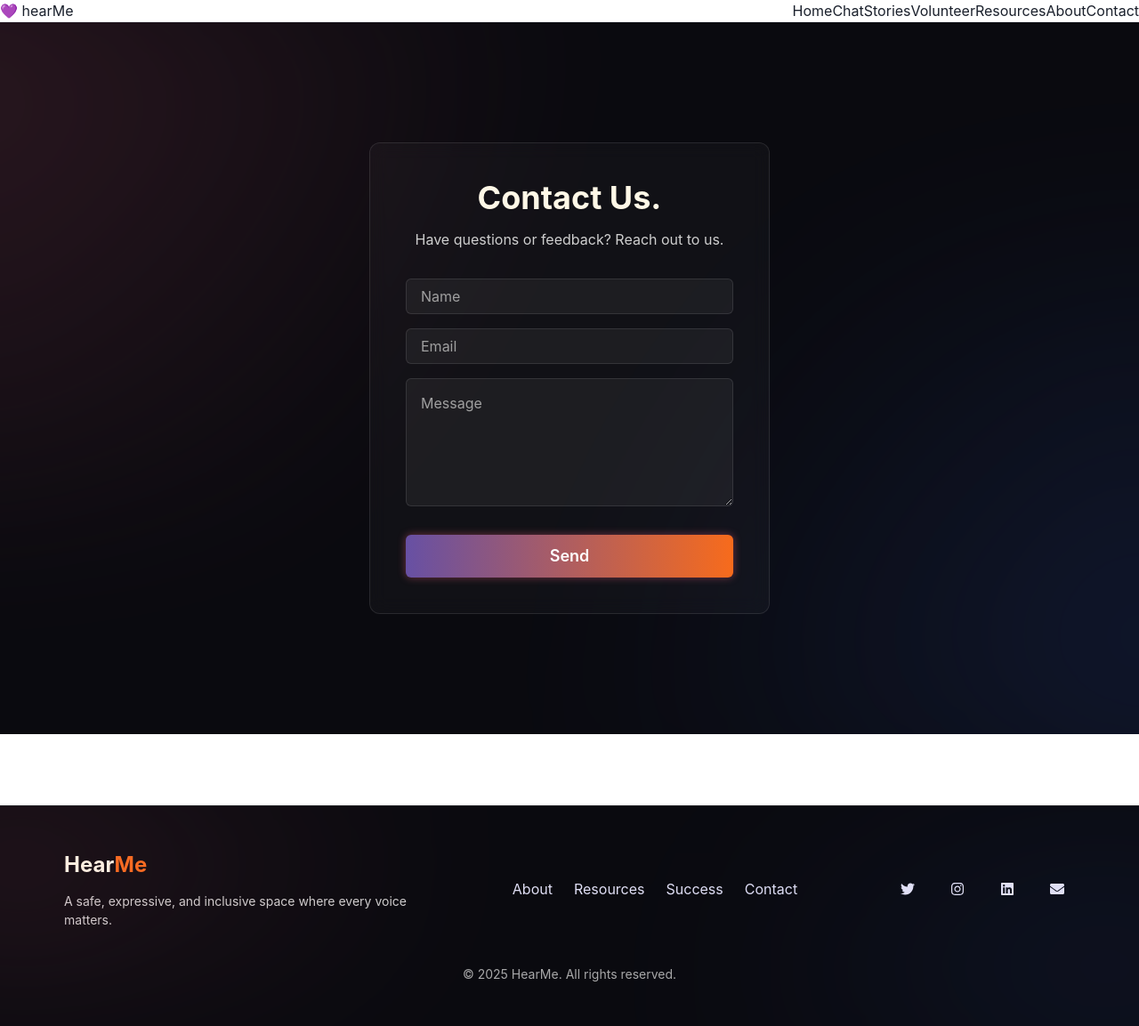
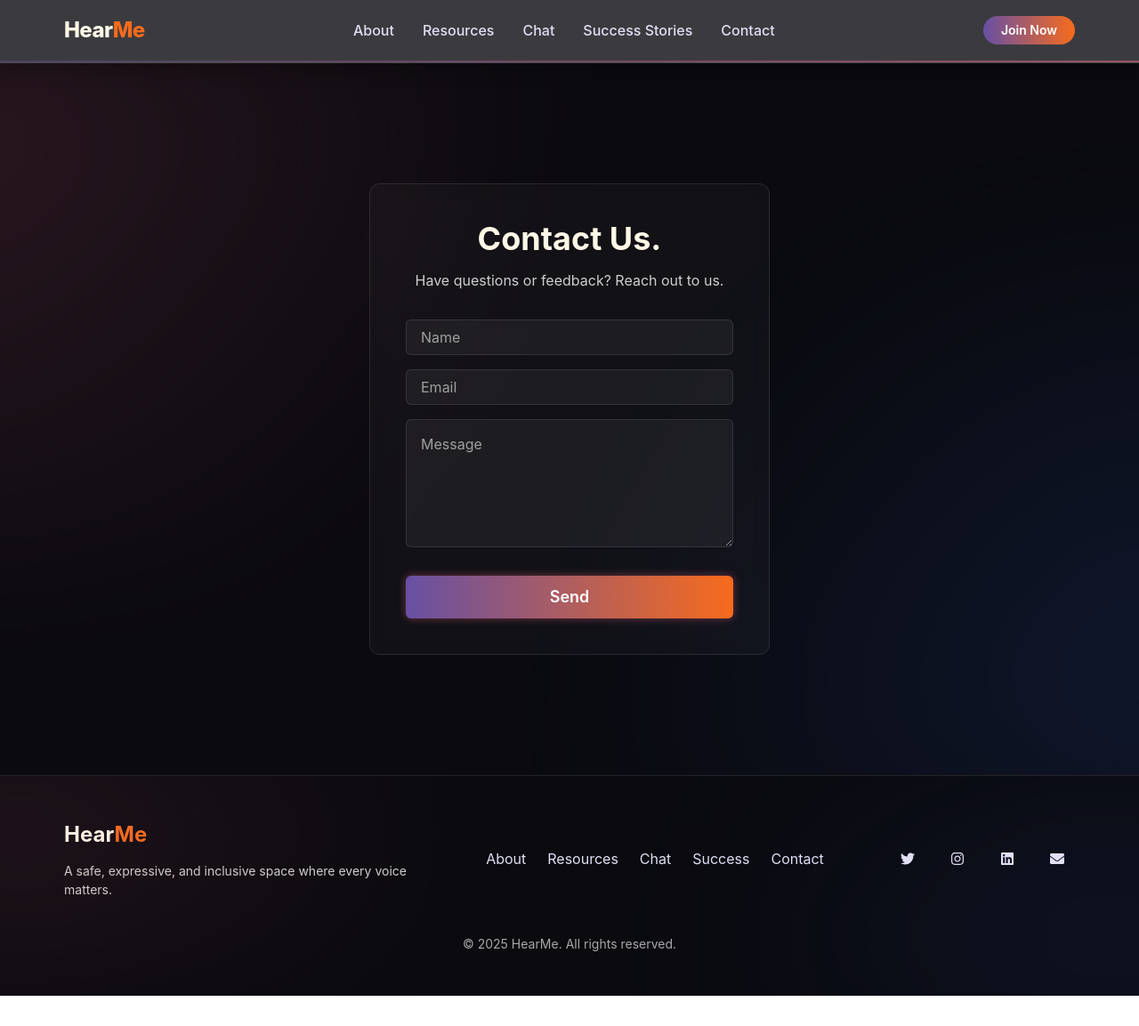
Before and after one commit to rghvndr99/hearMe, a React (Vite) app in the folder frontend/: page /contact in a window 1280 px wide. Shown: the whole page at 89% size. After the commit the page ends 1119 px from the top, so only its background shows below. Built offline with nearby package versions, Linux system fonts and the light colour scheme.

Commit message:
UI changes

```diff
--- a/frontend/src/components/Footer.jsx
+++ b/frontend/src/components/Footer.jsx
@@ -18,7 +18,6 @@ const Footer = () => {
     <Box
       as="footer"
       position="relative"
-      mt={20}
       py={12}
       bg="#0A0A0F"
       color="#E0DFF5"
@@ -76,7 +75,10 @@ const Footer = () => {
           <Link href="/resources" _hover={{ color: "#F76B1C" }}>
             Resources
           </Link>
-          <Link href="/success-stories" _hover={{ color: "#F76B1C" }}>
+           <Link href="/chat" _hover={{ color: "#F76B1C" }}>
+            Chat
+          </Link>
+          <Link href="/stories" _hover={{ color: "#F76B1C" }}>
             Success
           </Link>
           <Link href="/contact" _hover={{ color: "#F76B1C" }}>
--- a/frontend/src/components/Header.jsx
+++ b/frontend/src/components/Header.jsx
@@ -12,7 +12,7 @@ import { motion } from "framer-motion";
 
 const MotionBox = motion(Box);
 
-const Header: React.FC = () => {
+const Header= () => {
   return (
     <Box
       as="header"
@@ -45,14 +45,6 @@ const Header: React.FC = () => {
         {/* Navigation Links */}
         <HStack spacing={[4, 8]} display={["none", "flex"]}>
           <Link
-            href="/"
-            _hover={{ color: "#F76B1C" }}
-            color="#E0DFF5"
-            fontWeight="500"
-          >
-            Home
-          </Link>
-          <Link
             href="/about"
             _hover={{ color: "#F76B1C" }}
             color="#E0DFF5"
@@ -68,8 +60,16 @@ const Header: React.FC = () => {
           >
             Resources
           </Link>
+                    <Link
+            href="/chat"
+            _hover={{ color: "#F76B1C" }}
+            color="#E0DFF5"
+            fontWeight="500"
+          >
+            Chat
+          </Link>
           <Link
-            href="/success-stories"
+            href="/stories"
             _hover={{ color: "#F76B1C" }}
             color="#E0DFF5"
             fontWeight="500"
--- a/frontend/src/main.jsx
+++ b/frontend/src/main.jsx
@@ -5,6 +5,7 @@ import { ChakraProvider } from '@chakra-ui/react';
 import './styles.css';
 import Navbar from './components/Navbar';
 import Footer from './components/Footer';
+import Header from './components/Header';
 
 // Lazy-loaded pages for faster performance
 const Home = lazy(() => import('./pages/Home'));
@@ -36,7 +37,7 @@ function App() {
   return (
     <ChakraProvider>
       <Router>
-        <Navbar />
+        <Header />
         <Suspense fallback={<Loader />}>
           <Routes>
             <Route path="/" element={<Home />} />
```
